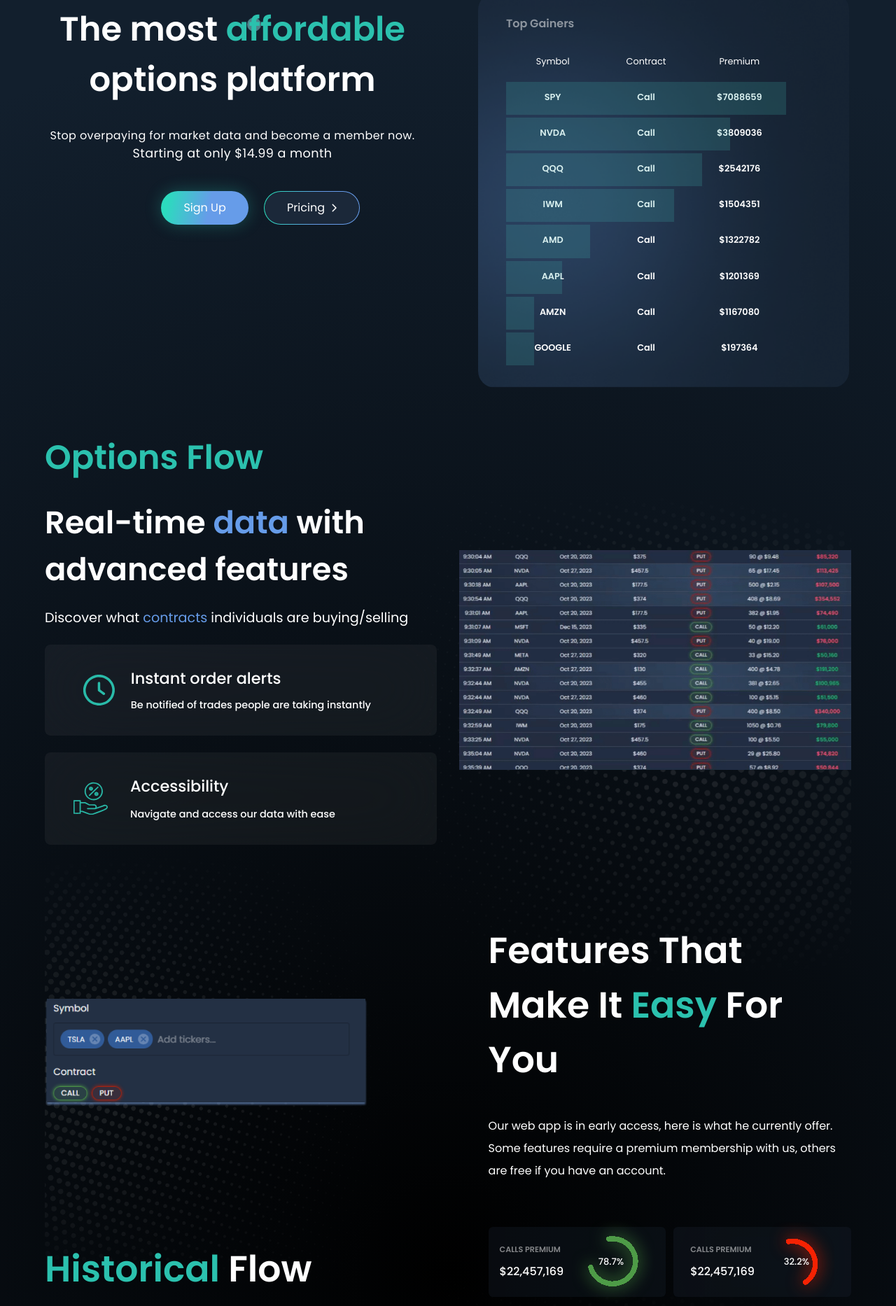
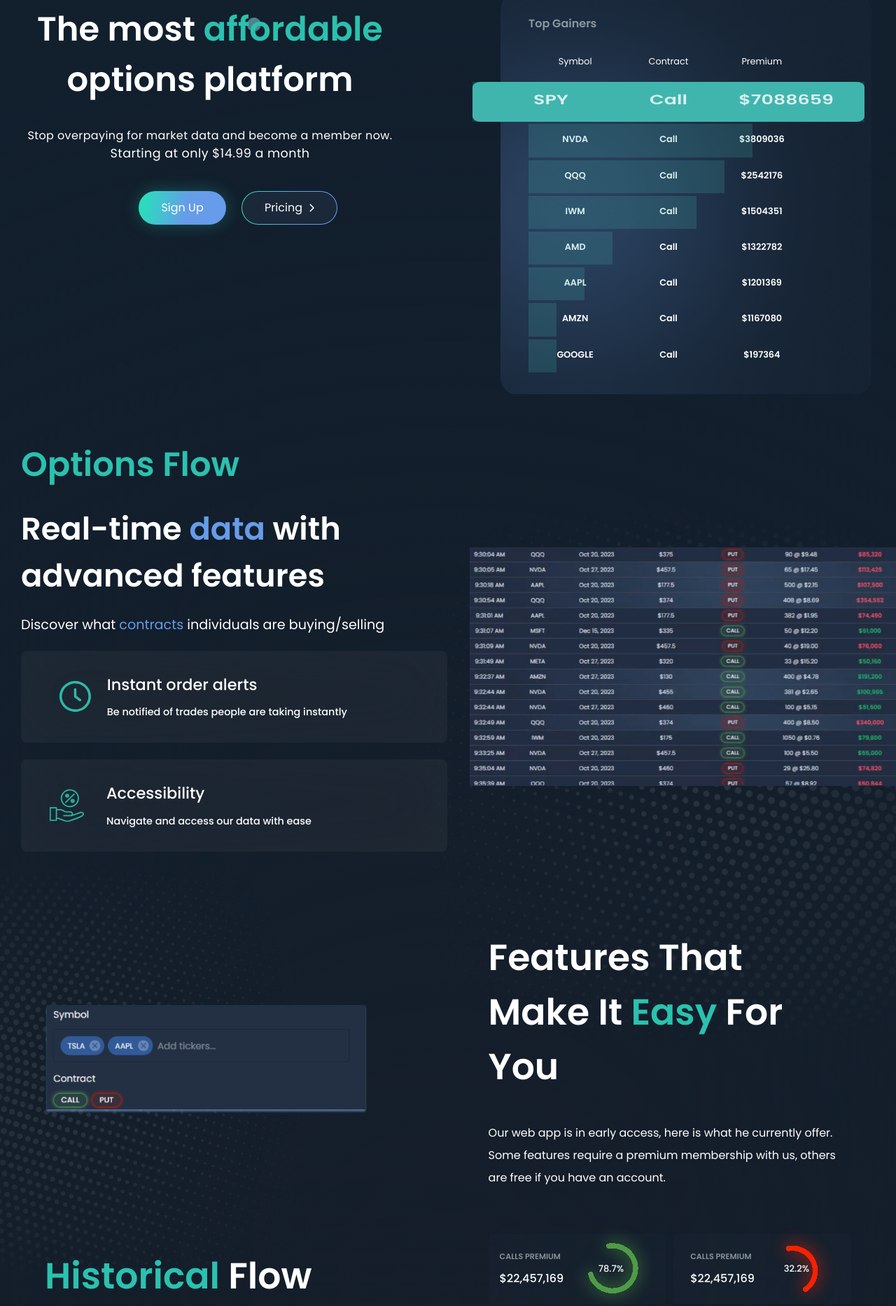
Before and after one commit to MoazamAli45/AlertWebsiteReact, a React (Vite) app in the folder frontend/: page / in a window 1280 px wide. Shown: the part 740-2606 px from the top of the page at 70% size. Built offline with nearby package versions, Linux system fonts and the light colour scheme.

Commit message:
Navbar Functions Added

```diff
--- a/frontend/src/components/PagesComponent/CustomTable/CustomTable.tsx
+++ b/frontend/src/components/PagesComponent/CustomTable/CustomTable.tsx
@@ -2,23 +2,23 @@ import React from 'react';
 import Row from './Row';
 import BackgroundTable from '/CustomTableBackground.png';
 interface DataItem {
-  key: number;
+  id: number;
   name: string;
   price: number;
   width: string; // Add the 'width' property to the data item
 }
 
 const data: DataItem[] = [
-  { key: 0, name: 'SPY', price: 7088659, width: 'w-[100%]' },
-  { key: 25, name: 'NVDA', price: 3809036, width: 'w-[80%]' },
-  { key: 50, name: 'QQQ', price: 2542176, width: 'w-[70%]' },
+  { id: 1, name: 'SPY', price: 7088659, width: 'w-[100%]' },
+  { id: 2, name: 'NVDA', price: 3809036, width: 'w-[80%]' },
+  { id: 3, name: 'QQQ', price: 2542176, width: 'w-[70%]' },
   // { key: 50, name: 'META', price: 1858870, width: 'w-[70%]' },
-  { key: 50, name: 'IWM', price: 1504351, width: 'w-[60%]' },
+  { id: 4, name: 'IWM', price: 1504351, width: 'w-[60%]' },
   // { key: 50, name: 'TSLA', price: 1501251, width: 'w-[40%]' },
-  { key: 50, name: 'AMD', price: 1322782, width: 'w-[30%]' },
-  { key: 50, name: 'AAPL', price: 1201369, width: 'w-[20%]' },
-  { key: 50, name: 'AMZN', price: 1167080, width: 'w-[10%]' },
-  { key: 50, name: 'GOOGLE', price: 197364, width: 'w-[10%]' },
+  { id: 5, name: 'AMD', price: 1322782, width: 'w-[30%]' },
+  { id: 6, name: 'AAPL', price: 1201369, width: 'w-[20%]' },
+  { id: 7, name: 'AMZN', price: 1167080, width: 'w-[10%]' },
+  { id: 8, name: 'GOOGLE', price: 197364, width: 'w-[10%]' },
 ];
 
 const CustomTable: React.FC = () => {
--- a/frontend/src/components/PagesComponent/CustomTable/Row.tsx
+++ b/frontend/src/components/PagesComponent/CustomTable/Row.tsx
@@ -5,25 +5,54 @@ interface RowProps {
     name: string;
     price: number;
     width: string;
+    id: number;
   };
 }
 
 const Row: React.FC<RowProps> = ({ item }) => {
   return (
+    <>
       <div
         className={`group w-full grid grid-cols-3 relative z-10 pt-3  pb-[1rem] rounded-lg
-         hover:bg-[#40B5AD] hover:scale-x-[1.3] hover:px-5  lg:hover:scale-x-[1.4] transform    transition-all duration-[400ms]`}
+        transform    transition-all duration-[400ms]
+         ${
+           item.id === 1
+             ? 'group bg-[#40B5AD] scale-x-[1.3] lg:scale-x-[1.4] px-5  transform    transition-all duration-[400ms]'
+             : ' hover:bg-[#40B5AD] hover:scale-x-[1.3] hover:px-5  lg:hover:scale-x-[1.4] '
+         }
+
+         `}
       >
         {/* ==> Entry 1  */}
-      <div className="text-[.7rem]  lg:text-[.8rem] font-[700] group-hover:text-[.8rem] lg:group-hover:text-[1.2rem]">
+        <div
+          className={`text-[.7rem]    lg:text-[.8rem] font-[700]  ${
+            item.id === 1
+              ? ' text-[.8rem] lg:text-[1.2rem]'
+              : 'group-hover:text-[.8rem] lg:group-hover:text-[1.2rem]'
+          } `}
+        >
           {item.name}
         </div>
         {/* ==> Entry 2  */}
-      <div className="text-[.7rem]  lg:text-[.8rem] font-[700] group-hover:text-[.8rem] lg:group-hover:text-[1.2rem]">
+        <div
+          className={`text-[.7rem]  lg:text-[.8rem] font-[700]
+        ${
+          item.id === 1
+            ? ' text-[.8rem] lg:text-[1.2rem]'
+            : 'group-hover:text-[.8rem] lg:group-hover:text-[1.2rem]'
+        } `}
+        >
           Call
         </div>
         {/* ==> Entry 3  */}
-      <div className="text-[.7rem]  lg:text-[.8rem] font-[700] group-hover:text-[.8rem] lg:group-hover:text-[1.2rem]">
+        <div
+          className={`text-[.7rem]  lg:text-[.8rem] font-[700]
+          ${
+            item.id === 1
+              ? ' text-[.8rem] lg:text-[1.2rem]'
+              : 'group-hover:text-[.8rem] lg:group-hover:text-[1.2rem]'
+          }  `}
+        >
           ${item.price}
         </div>
         {/* ==> Background  */}
@@ -31,6 +60,7 @@ const Row: React.FC<RowProps> = ({ item }) => {
           className={`${item.width} h-full absolute top-0 left-0 bg-[#40B5AD] bg-opacity-20 z-0`}
         ></div>
       </div>
+    </>
   );
 };
 
--- a/frontend/src/components/PagesComponent/Hero/Hero.tsx
+++ b/frontend/src/components/PagesComponent/Hero/Hero.tsx
@@ -36,7 +36,7 @@ const Hero: React.FC = () => {
         </div>
       </div> */}
       {/*  left content */}
-      <div className="flex flex-col gap-[2rem] flex-1 flex-wrap ml:pt-[1rem] ">
+      <div className="flex flex-col gap-[2rem] flex-1 flex-wrap ml:pt-[1rem] w-[97%]  sm:w-full mx-auto sm:m-0">
         <h1 className="text-center   text-white font-bold text-[3rem]">
           The most
           <span className="text-secondary"> affordable </span>
--- a/frontend/src/components/PagesSection/DataSection/DataSection.tsx
+++ b/frontend/src/components/PagesSection/DataSection/DataSection.tsx
@@ -7,13 +7,16 @@ import HandIcon from '@/assets/icons/HandIcon';
 
 const DataSection: React.FC = () => {
   return (
-    <section className="flex mb-[3rem]  gap-[2rem] items-center lg:flex-row flex-col  relative ">
+    <section
+      className="flex mb-[3rem]  gap-[2rem] items-center lg:flex-row flex-col  relative "
+      id="data"
+    >
       <img
         src={BackgroundImage}
         alt="Background"
         className="absolute top-0 right-0 -z-[10]"
       />
-      <div className="flex flex-col gap-[1.4rem] flex-1 justify-center sm:justify-start">
+      <div className="flex flex-col gap-[1.4rem] flex-1 justify-center sm:justify-start pl-[30px]">
         <h2 className="text-secondary text-[3rem] font-semibold ">
           Options Flow
         </h2>
--- a/frontend/src/components/PagesSection/FeaturesSection/FeaturesSection.tsx
+++ b/frontend/src/components/PagesSection/FeaturesSection/FeaturesSection.tsx
@@ -6,14 +6,20 @@ import BackgroundImage from '/Design.png';
 import GreenCircularProgress from '@/assets/icons/GreenCircularProgress';
 import RedCircularProgress from '@/assets/icons/RedCircularProgress';
 import SmallBackground from '/smallBackground.png';
+import Wrapper from '@/components/PagesComponent/Wrapper/Wrapper';
 const FeaturesSection: React.FC = () => {
   return (
-    <section className="flex flex-col  py-[3rem] lg:my-[4rem] gap-[4rem] ">
+    <section
+      className="flex flex-col  py-[3rem] lg:my-[4rem] gap-[4rem] "
+      id="feature"
+    >
       {/*   1st Div */}
+      <Wrapper>
         <div className="flex gap-[1.25rem] flex-wrap items-center  flex-col-reverse lg:flex-row ">
           <div className="lg:w-[50%] ">
             <img src={Category} alt="Category" className="lg:w-[80%]" />
           </div>
+
           <div className="flex flex-col gap-[2.5rem] lg:w-[45%] ml-auto">
             <h2 className="text-[3.25rem]  font-semibold text-white ">
               Features That Make It
@@ -22,13 +28,14 @@ const FeaturesSection: React.FC = () => {
             </h2>
             <p className="text-[1rem] text-white font-normal leading-8">
               Our web app is in early access, here is what he currently offer.
-            Some features require a premium membership with us, others are free
-            if you have an account.
+              Some features require a premium membership with us, others are
+              free if you have an account.
             </p>
           </div>
         </div>
+      </Wrapper>
       {/*   2nd div */}
-      <div className="flex gap-[1.25rem]  items-center flex-col-reverse  lg:flex-row  justify-center  relative ">
+      <div className="  justify-center  relative ">
         <img
           src={SmallBackground}
           alt="Small Background"
@@ -39,6 +46,9 @@ const FeaturesSection: React.FC = () => {
           alt="Background Image"
           className="absolute top-0 right-0 -z-[10] "
         />
+        <Wrapper>
+          {' '}
+          <div className="flex gap-[1.25rem]  items-center flex-col-reverse  lg:flex-row">
             <div className=" lg:w-[50%] ">
               <h2 className="text-[3.25rem]  font-semibold text-white   lg:w-[85%] ">
                 <span className="text-secondary"> Historical </span> Flow with
@@ -89,8 +99,11 @@ const FeaturesSection: React.FC = () => {
               </div>
             </div>
           </div>
+        </Wrapper>
+      </div>
       {/*  3rd  Div*/}
-      <div className="flex gap-[1.25rem] flex-wrap  flex-col-reverse sm:flex-row relative">
+      <Wrapper>
+        <div className="flex gap-[1.25rem] flex-wrap  flex-col-reverse sm:flex-row  sm:items-center relative">
           <div className="lg:w-[50%] ">
             <img
               src={PurchaseTable}
@@ -110,6 +123,7 @@ const FeaturesSection: React.FC = () => {
             </p>
           </div>
         </div>
+      </Wrapper>
     </section>
   );
 };
--- a/frontend/src/components/PagesSection/PriceSection/PriceSection.tsx
+++ b/frontend/src/components/PagesSection/PriceSection/PriceSection.tsx
@@ -2,6 +2,7 @@ import React from 'react';
 import PriceCard from '/price-card.png';
 import DiamondIcon from '@/assets/icons/DiamondIcon';
 import CircleTick from '@/assets/icons/CircleTick';
+import Wrapper from '@/components/PagesComponent/Wrapper/Wrapper';
 
 const data = [
   {
@@ -44,7 +45,9 @@ const data = [
 
 const PriceSection: React.FC = () => {
   return (
-    <section className="flex flex-col  gap-[4rem] mb-[70px]">
+    <Wrapper>
+      {' '}
+      <section className="flex flex-col  gap-[4rem] mb-[70px]" id="price">
         <h2 className="text-[52px]  font-bold text-white text-center  ">
           Choose your plan with <br /> our all-inclusive
           <span className="text-[#669CE9]"> membership </span>
@@ -131,6 +134,7 @@ const PriceSection: React.FC = () => {
           ))}
         </div>
       </section>
+    </Wrapper>
   );
 };
 
--- a/frontend/src/features/pages/HomePage.tsx
+++ b/frontend/src/features/pages/HomePage.tsx
@@ -12,7 +12,6 @@ import React from 'react';
 const HomePage: React.FC = () => {
   return (
     <div className="page">
-      <Wrapper>
       <Navbar />
       <Hero />
       <ParticleEffect />
@@ -21,7 +20,6 @@ const HomePage: React.FC = () => {
       <PriceSection />
       <DiscordSection />
       <Footer />
-      </Wrapper>
     </div>
   );
 };
--- a/frontend/src/index.css
+++ b/frontend/src/index.css
@@ -12,12 +12,13 @@
 } */
 
 .page {
-  background: rgb(0, 0, 0);
+  background: rgb(0, 0, 0, 0.2);
   background: radial-gradient(
     circle,
-    rgba(0, 0, 0, 1) 0%,
+    rgba(0, 0, 0, 0.2) 0%,
     rgba(18, 31, 45, 1) 68%
   );
+
   backdrop-filter: blur(158.5px);
   /* font-family: "Poppins", sans-serif; */
   font-family: 'IBM Plex Sans Hebrew', sans-serif;
```
Also changed, not shown: frontend/package.json (+4 -3 lines), frontend/src/components/PagesComponent/Footer/Footer.tsx (+5 -2 lines), frontend/src/components/PagesComponent/Navbar/Navbar.tsx (+87 -11 lines), frontend/src/components/PagesSection/DiscordSection/DiscordSection.tsx (+12 -5 lines), frontend/public/bodyBackground.png (added), 1 other file (tests, documents, lock files or other folders). Lines whose indentation alone changed are shown as unchanged.
